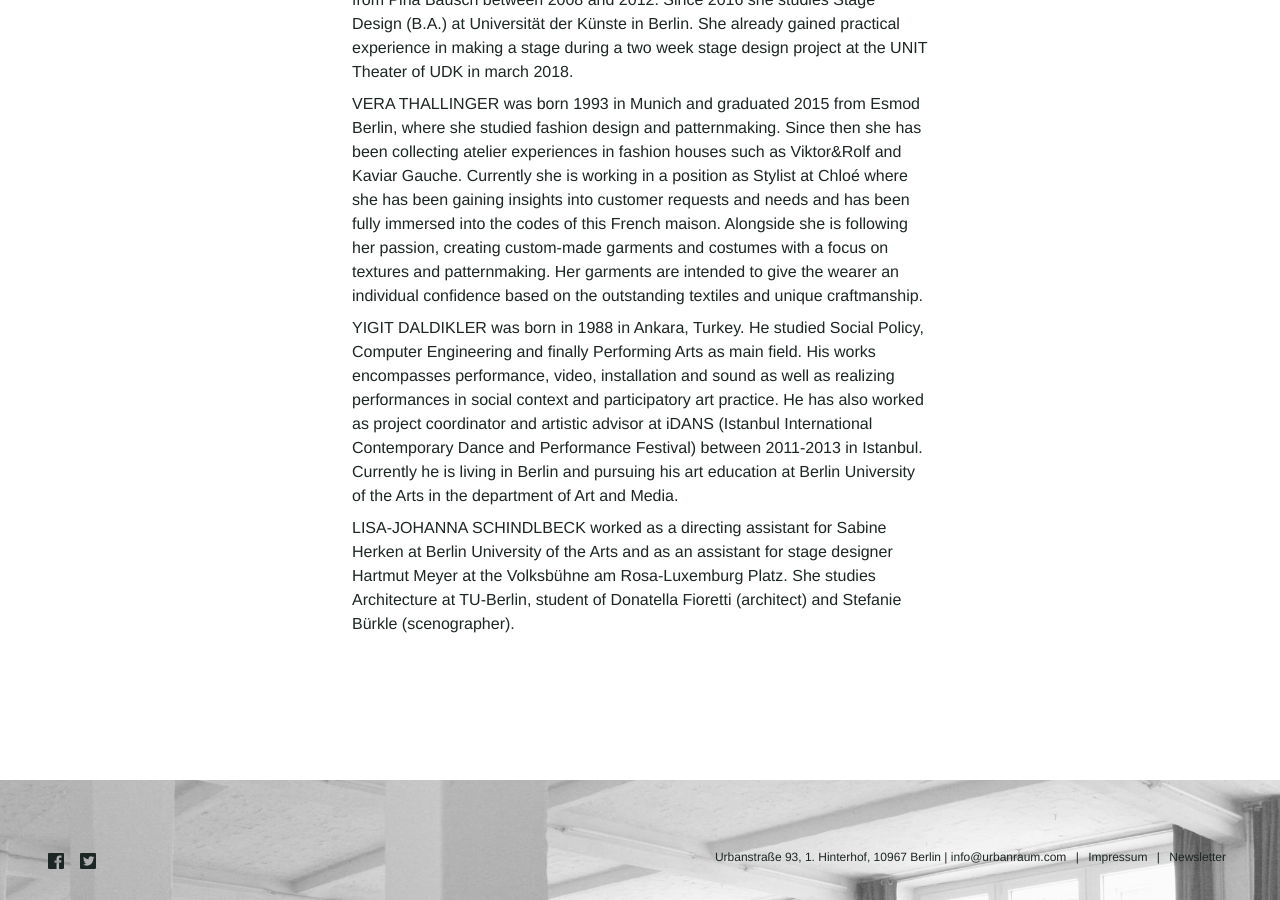
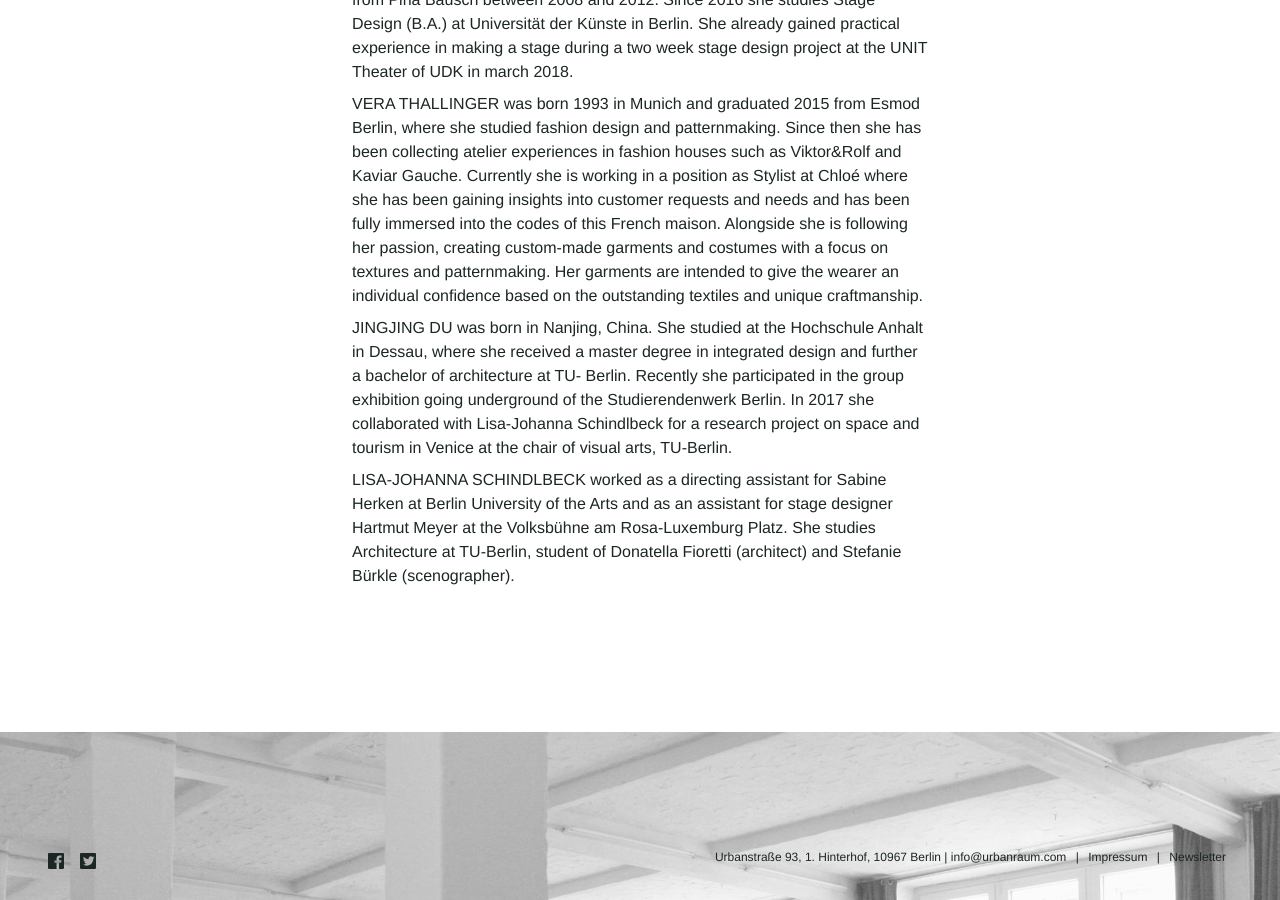
Before and after one commit to Kriesse/urbanraum, a Jekyll site: the page built from _events/2018-09-23-schwer-abschied-nehmen.md, in a window 1280 px wide and 900 px high, scrolled down 3314 px. Built offline with Jekyll 4.4.1, drawn with Linux system fonts in a browser that asks for light colours; nearby versions of some CDN libraries; some of the changed text lies outside the part shown.

Commit message:
Update 2018-09-23-schwer-abschied-nehmen.md

```diff
--- a/_events/2018-09-23-schwer-abschied-nehmen.md
+++ b/_events/2018-09-23-schwer-abschied-nehmen.md
@@ -33,8 +33,8 @@
   LIVE-MUSIC & COMPOSITION Thomas Nicholson
   STAGE Maria Färber
   COSTUME Vera Thallinger
-  INSTALLATION & LIGHT Yigit Daldikler
-  DRAMATURGICAL ASSISTANCE Lisa-Johanna Schindlbeck
+  INSTALLATION & LIGHT Jingjing Du
+  DRAMATURGICAL CONSULTANCY Lisa-Johanna Schindlbeck
 
   Reservation: info@urbanraum.com
 
@@ -62,7 +62,7 @@
   VERA THALLINGER was born 1993 in Munich and graduated 2015 from Esmod Berlin, where she studied fashion design and patternmaking. Since then she has been collecting atelier experiences in fashion houses such as Viktor&Rolf and Kaviar Gauche.
   Currently she is working in a position as Stylist at Chloé where she has been gaining insights into customer requests and needs and has been fully immersed into the codes of this French maison. Alongside she is following her passion, creating custom-made garments and costumes with a focus on textures and patternmaking. Her garments are intended to give the wearer an individual confidence based on the outstanding textiles and unique craftmanship.
 
-    YIGIT DALDIKLER was born in 1988 in Ankara, Turkey. He studied Social Policy, Computer Engineering and finally Performing Arts as main field. His works encompasses performance, video, installation and sound as well as realizing performances in social context and participatory art practice. He has also worked as project coordinator and artistic advisor at iDANS (Istanbul International Contemporary Dance and Performance Festival) between 2011-2013 in Istanbul. Currently he is living in Berlin and pursuing his art education at Berlin University of the Arts in the department of Art and Media.
+  JINGJING DU was born in Nanjing, China. She studied at the Hochschule Anhalt in Dessau, where she received a master degree in integrated design and further a bachelor of architecture at TU- Berlin. Recently she participated in the group exhibition going underground of the Studierendenwerk Berlin. In 2017 she collaborated with Lisa-Johanna Schindlbeck for a research project on space and tourism in Venice at the chair of visual arts, TU-Berlin.
 
   LISA-JOHANNA SCHINDLBECK worked as a directing assistant for Sabine Herken at Berlin University of the Arts and as an assistant for stage designer Hartmut Meyer at the Volksbühne am Rosa-Luxemburg Platz. She studies Architecture at TU-Berlin, student of Donatella Fioretti (architect) and Stefanie Bürkle (scenographer).
 
```
